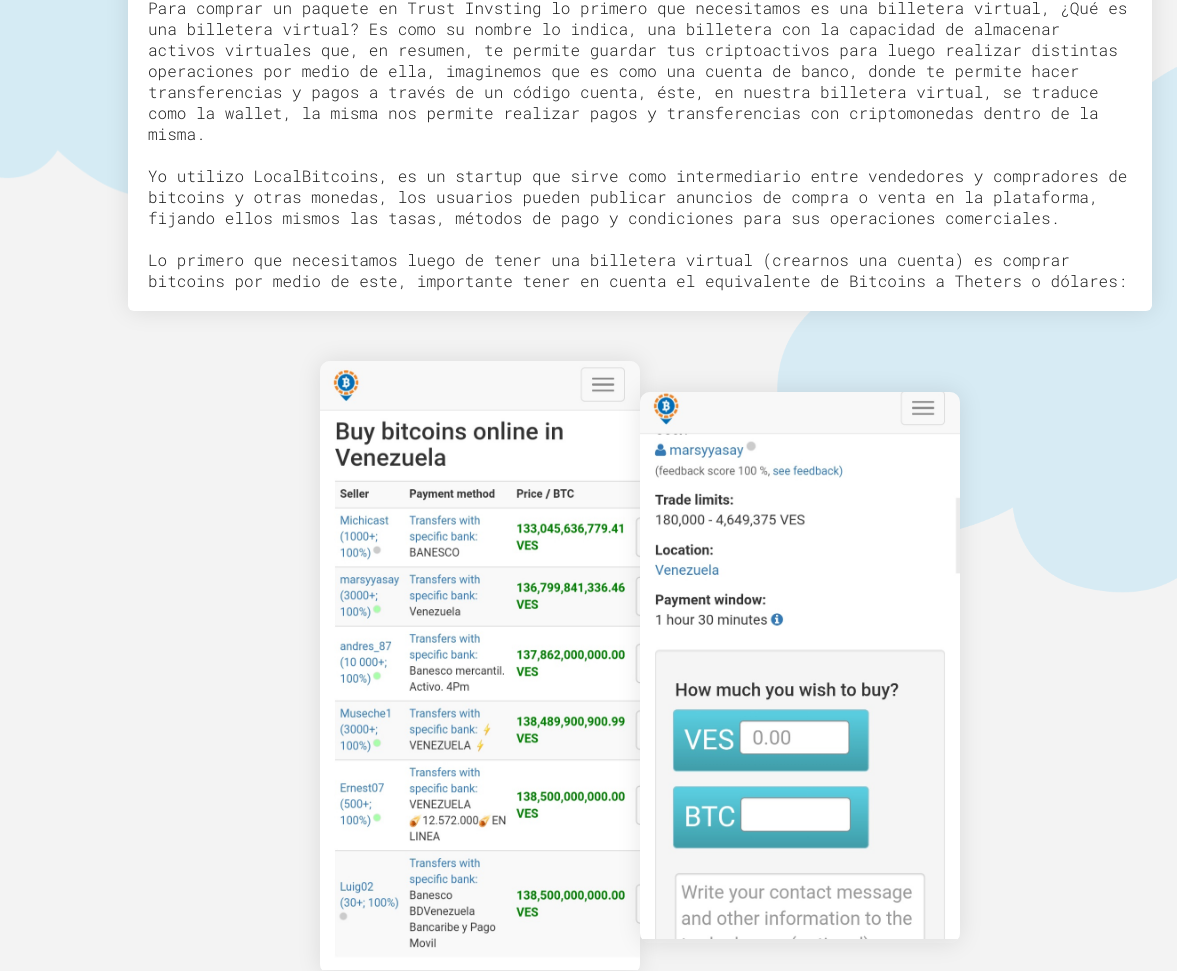
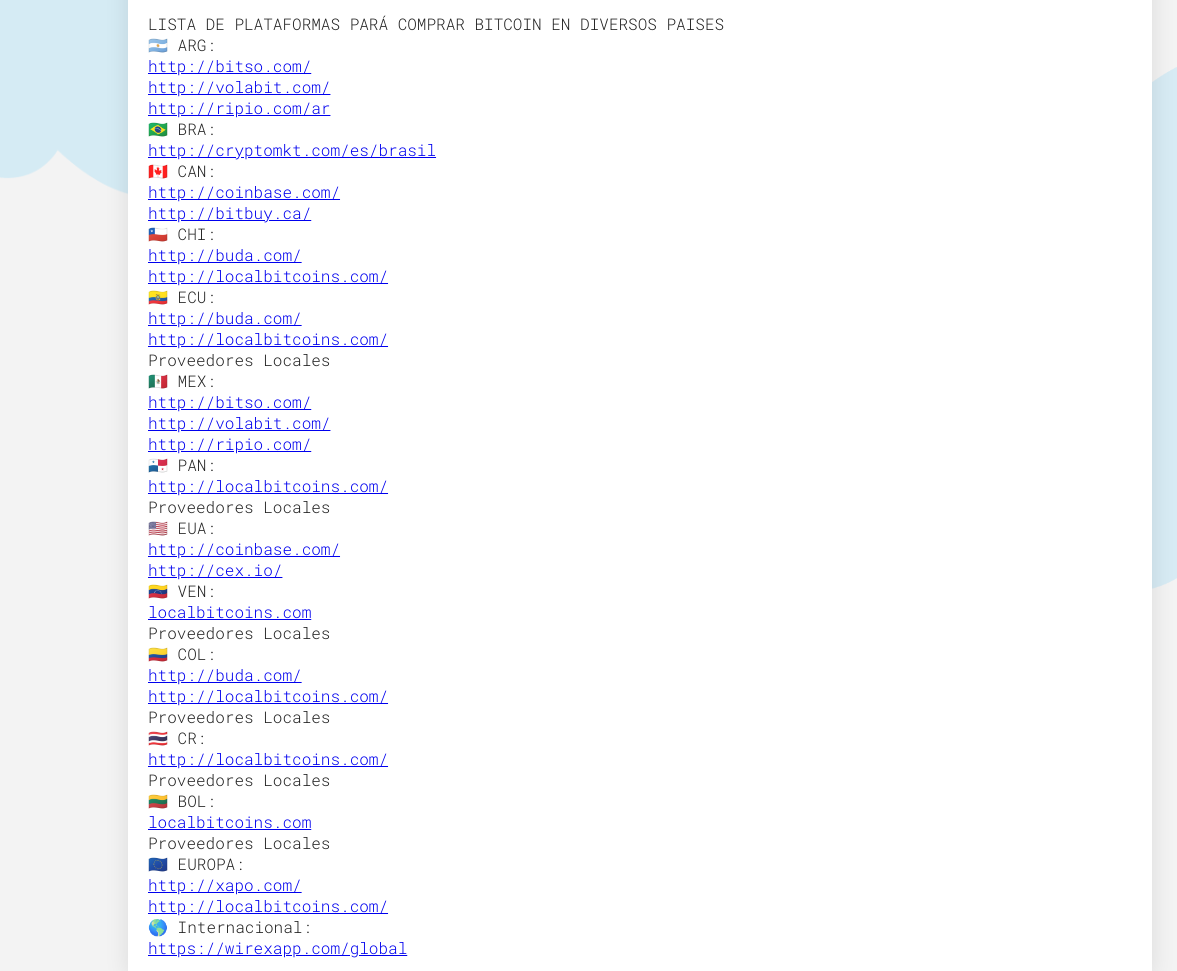
Before and after one commit to trustinvesting37/Jorge-Garcia, a plain HTML site: page Como-comprar-un-paquete/index.html in a window 1280 px wide. Shown: the part 203-1174 px from the top of the page, 0-1177 px from the left. Drawn offline with Linux system fonts and the light colour scheme.

Commit message:
mensaje23

```diff
--- a/Como-comprar-un-paquete/index.html
+++ b/Como-comprar-un-paquete/index.html
@@ -39,73 +39,119 @@
     <div class="hola"></div>
 
     <main class="cards-1">
-        <div class="card2 card-blog">
+      <div class="card2 card-blog">
             <div class="table">
-                <p><strong class="primero">¿Cómo Comprar un paquete en Trust Investing?</strong></p>
-                    <br>
-                    <br>
-                    <p>Para comprar un paquete en Trust Invsting lo primero que necesitamos es una billetera virtual, ¿Qué es una billetera virtual? Es como su nombre lo indica, una billetera con la capacidad de almacenar activos virtuales que, en resumen, te permite guardar tus criptoactivos para luego realizar distintas operaciones por medio de ella, imaginemos que es como una cuenta de banco, donde te permite hacer transferencias y pagos a través de un código cuenta, éste, en nuestra billetera virtual, se traduce como la wallet, la misma nos permite realizar pagos y transferencias con criptomonedas dentro de la misma.</p>
-                    <br>
-                    <p>Yo utilizo LocalBitcoins, es un startup que sirve como intermediario entre vendedores y compradores de bitcoins y otras monedas, los usuarios pueden publicar anuncios de compra o venta en la plataforma, fijando ellos mismos las tasas, métodos de pago y condiciones para sus operaciones comerciales.</p>
-                    <br>
-                    <p>Lo primero que necesitamos luego de tener una billetera virtual (crearnos una cuenta) es comprar bitcoins por medio de este, importante tener en cuenta el equivalente de Bitcoins a Theters o dólares:</p>
+                <p><strong class="primero">Aqui te dejo las plataformas que te seran utiles si es que no te encuentras en Cuba, para la compra y venta de BTC</strong></p>
+                <br>
+                <p>LISTA DE PLATAFORMAS PARÁ COMPRAR BITCOIN EN DIVERSOS PAISES
+                  <br>
+
+                🇦🇷 ARG:
+                <br>
+                <a href="http://bitso.com/">http://bitso.com/</a>
+                <br>
+                <a href="http://volabit.com/">http://volabit.com/</a>
+                <br>
+                <a href="http://ripio.com/ar">http://ripio.com/ar</a>
+                <br>
+
+
+                🇧🇷 BRA:
+                <br>
+                <a href="http://cryptomkt.com/es/brasil">http://cryptomkt.com/es/brasil</a>
+                <br>
+
+                🇨🇦 CAN:
+                <br>
+                <a href="http://coinbase.com/">http://coinbase.com/</a>
+                <br>
+                <a href="http://bitbuy.ca/">http://bitbuy.ca/</a>
+                <br>
+
+                🇨🇱 CHI:
+                <br>
+                <a href="http://buda.com/">http://buda.com/</a>
+                <br>
+                <a href="http://localbitcoins.com/">http://localbitcoins.com/</a>
+                <br>
+
+                🇪🇨 ECU:
+                <br>
+                <a href="http://buda.com/">http://buda.com/</a>
+                <br>
+                <a href="http://localbitcoins.com/">http://localbitcoins.com/</a>
+                <br>
+                Proveedores Locales
+                <br>
+
+                🇲🇽 MEX:
+                <br>
+                <a href="http://bitso.com/">http://bitso.com/</a>
+                <br>
+                <a href="http://volabit.com/">http://volabit.com/</a>
+                <br>
+                <a href="http://ripio.com/">http://ripio.com/</a>
+                <br>
+
+                🇵🇦 PAN:
+                <br>
+                <a href="http://localbitcoins.com/">http://localbitcoins.com/</a>
+                <br>
+                Proveedores Locales
+                <br>
+
+                🇺🇸 EUA:
+                <br>
+                <a href="http://coinbase.com/">http://coinbase.com/</a>
+                <br>
+                <a href="http://cex.io/">http://cex.io/</a>
+                <br>
+
+
+                🇻🇪 VEN:
+                <br>
+                <a href="localbitcoins.com">localbitcoins.com</a>
+                <br>
+                Proveedores Locales
+                <br>
+
+                🇨🇴 COL:
+                <br>
+                <a href="http://buda.com/">http://buda.com/</a>
+                <br>
+                <a href="http://localbitcoins.com/">http://localbitcoins.com/</a>
+                <br>
+                Proveedores Locales
+                <br>
+
+                🇹🇭 CR:
+                <br>
+                <a href="http://localbitcoins.com/">http://localbitcoins.com/</a>
+                <br>
+                Proveedores Locales
+                <br>
+
+                🇱🇹 BOL:
+                <br>
+                <a href="localbitcoins.com">localbitcoins.com</a>
+                <br>
+                Proveedores Locales
+                <br>
+
+                🇪🇺 EUROPA:
+                <br>
+                <a href="http://xapo.com/">http://xapo.com/</a>
+                <br>
+                <a href="http://localbitcoins.com/">http://localbitcoins.com/</a>
+                <br>
+
+                🌎 Internacional:
+                <br>
+                <a href="https://wirexapp.com/global">https://wirexapp.com/global</a>
+                <br>
+              </p>
             </div>
         </div>
-        <!--Pasos para el registro-->
-        <section class="section-pasos">
-            <div class="imagenes-juntas">
-
-                <div class="imagen-registro">
-                    <img src="Imagenes/localBitcoin.jpg" alt="">
-                </div>
-                <div class="imagen-registro">
-                    <img src="Imagenes/localBitcoin2.jpg" alt="">
-                </div>
-            </div>
-        </section>
-
-        <div class="card2 card-blog">
-            <div class="table">
-                    <p>Para posteriormente realizar una transferencia hacia nuestra cuenta de Trust Investing, aquí abajo te estaré dejando un ejemplo de cómo hacer una transferencia por medio de Local Bitcoin</p>
-            </div>
-        </div>
-        <iframe width="560" height="315" src="https://www.youtube.com/embed/TZbU_ztqazA" title="YouTube video player" frameborder="0" allow="accelerometer; autoplay; clipboard-write; encrypted-media; gyroscope; picture-in-picture" allowfullscreen class="video"></iframe>
-
-        <section class="section-pasos">
-            <div class="contenedor2">
-                <div class="pasos">
-                    <p>IMPORTANTE: Recuerda que la wallet es la dirección a la que se envira el dinero, que, en este caso el destino es nuestra cuenta de Trust Investing, donde la misma nos proporciona una wallet (dirección a la que se enviara el dinero), la misma se encuenta ubicada aquí:</p>
-                </div>
-            </div>
-            <div class="imagenes-juntas">
-                <div class="imagen-registro">
-                    <img src="Imagenes/wallet1modificado.jpg" alt="">
-                </div>
-                <div class="imagen-registro">
-                    <img src="Imagenes/wallet2.png" alt="">
-                </div>
-            </div>
-        </section>
-
-        <div class="card2 card-blog">
-            <div class="table">
-                    <p>Bien, luego de haber transferido el monto equivalente en dólares y confirmar que te llego, podrás comprar un paquete con el saldo que tienes disponible. Si tienes una duda puedes contactarme y te explicare a detalle.</p>
-            </div>
-        </div>
-        <section class="section-pasos">
-            <div class="imagenes-juntas2">
-
-                <div class="imagen-registro2">
-                    <img src="Imagenes/paqueteseditado.jpg" alt="">
-                </div>
-                <div class="imagen-registro2">
-                    <img src="Imagenes/paquetes2.jpg" alt="">
-                </div>
-                <div class="imagen-registro2">
-                    <img src="Imagenes/paquetes3.jpg" alt="">
-                </div>
-            </div>
-        </section>
 
     </main>
     <footer>
```
